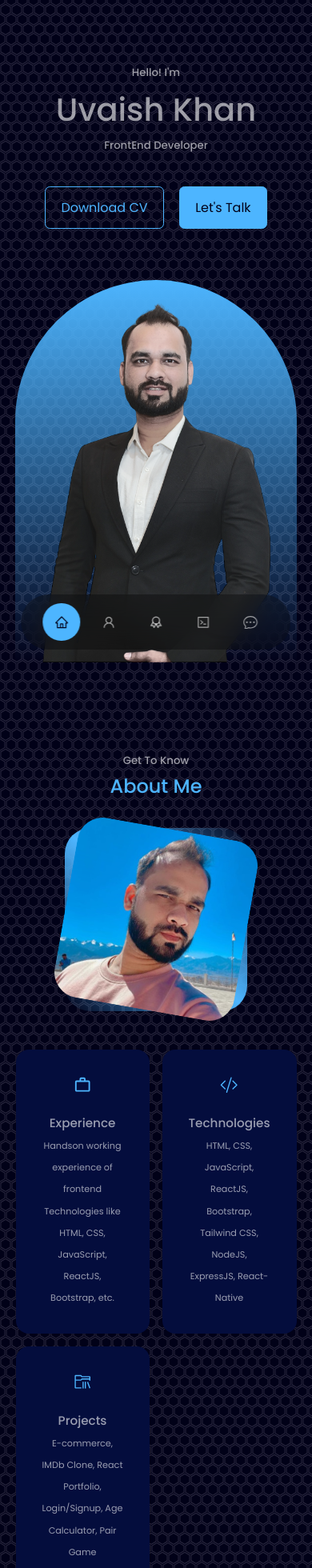
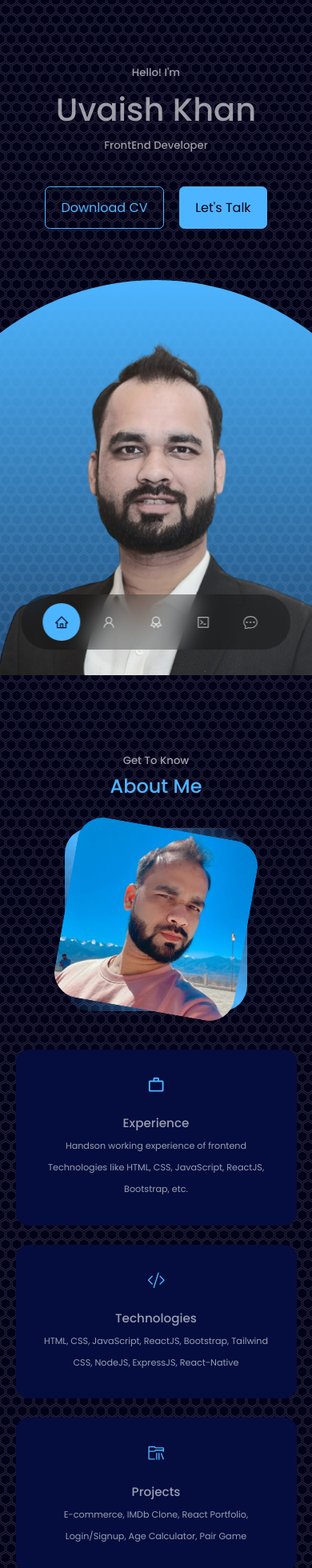
Before and after one commit to UvaishKhan7/portfolio, a React (Create React App) app: page / in a window 390 px wide. Shown: the top 1960 px of the page at 80% size. Built offline with nearby package versions, Linux system fonts and the light colour scheme.

Commit message:
add responsiveness

```diff
--- a/src/components/about/about.css
+++ b/src/components/about/about.css
@@ -1,7 +1,7 @@
 .about_container {
   display: grid;
-  grid-template-columns: 35% 50%;
-  gap: 15%;
+  grid-template-columns: 25% 70%;
+  gap: 10%;
 }
 
 .about_me {
@@ -75,8 +75,15 @@
     grid-template-columns: 1fr;
     gap: 0;
   }
+  .about_content p{
+    text-align: justify;
+  }
+  .about_cards{
+    display: flex;
+    flex-direction: column;
+  }
   .about_me {
-    width: 50%;
+    width: 70%;
     margin: 2rem auto 4rem;
   }
   .about_content p {
@@ -91,13 +98,14 @@
     margin: 0 auto 3rem;
   }
   .about_cards {
-    grid-template-columns: 1fr 1fr;
-    gap: 1rem;
+    display: flex;
+    flex-direction: column;
   }
   .about_content {
     text-align: center;
   }
   .about_content p {
     margin: 1.5rem 0;
+    text-align: justify;
   }
 }
--- a/src/components/experience/experience.css
+++ b/src/components/experience/experience.css
@@ -52,6 +52,12 @@
   }
   .experience_content {
     padding: 1rem;
+    justify-content: center;
+  }
+  .experience_details{
+    display: flex;
+    justify-content: center;
+    font-size: large;
   }
 }
 
@@ -64,4 +70,9 @@
     width: 100%;
     padding: 2rem 1rem;
   }
+  .experience_details{
+    display: flex;
+    justify-content: center;
+    font-size: large;
+  }
 }
--- a/src/components/header/header.css
+++ b/src/components/header/header.css
@@ -65,7 +65,21 @@ header {
 /* ========= Media Queries For medium devices (tablets) ========= */
 @media screen and (max-width: 1024px) {
   header {
-    height: 68vh;
+    height: 70vh;
+  }
+  .header_socials,
+  .scroll_down {
+    display: none;
+  }
+  .me {
+    height: 50rem;
+    width: 40rem;
+    position: absolute;
+    left: calc(50% - 20rem);
+    margin-top: 4rem;
+    border-radius: 20rem 20rem 0 0;
+    overflow: hidden;
+    padding: 2rem 0.5rem 0.5rem 0.5rem;
   }
 }
 
@@ -78,4 +92,14 @@ header {
   .scroll_down {
     display: none;
   }
+  .me {
+    height: 50rem;
+    width: 40rem;
+    position: absolute;
+    left: calc(50% - 20rem);
+    margin-top: 4rem;
+    border-radius: 20rem 20rem 0 0;
+    overflow: hidden;
+    padding: 2rem 0.5rem 0.5rem 0.5rem;
+  }
 }
```
Also changed, not shown: 1 other file (tests, documents, lock files or other folders).
